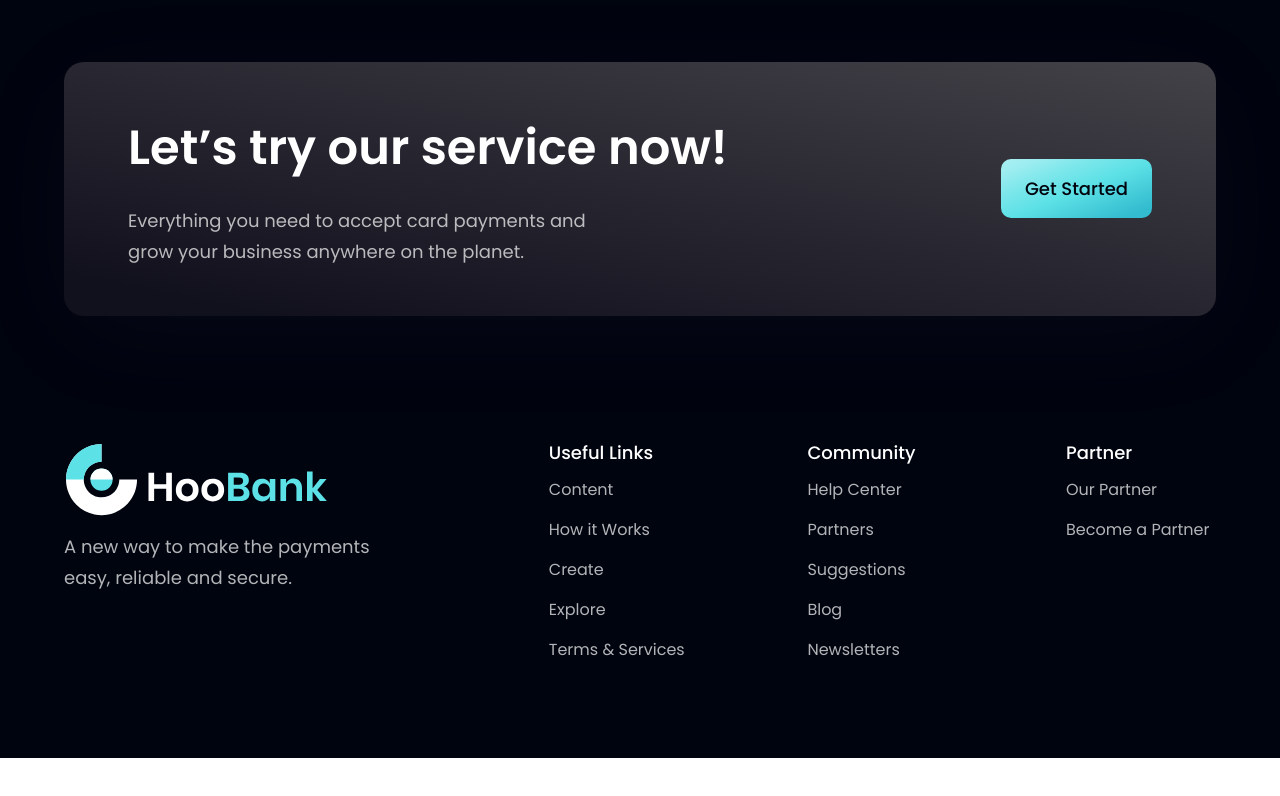
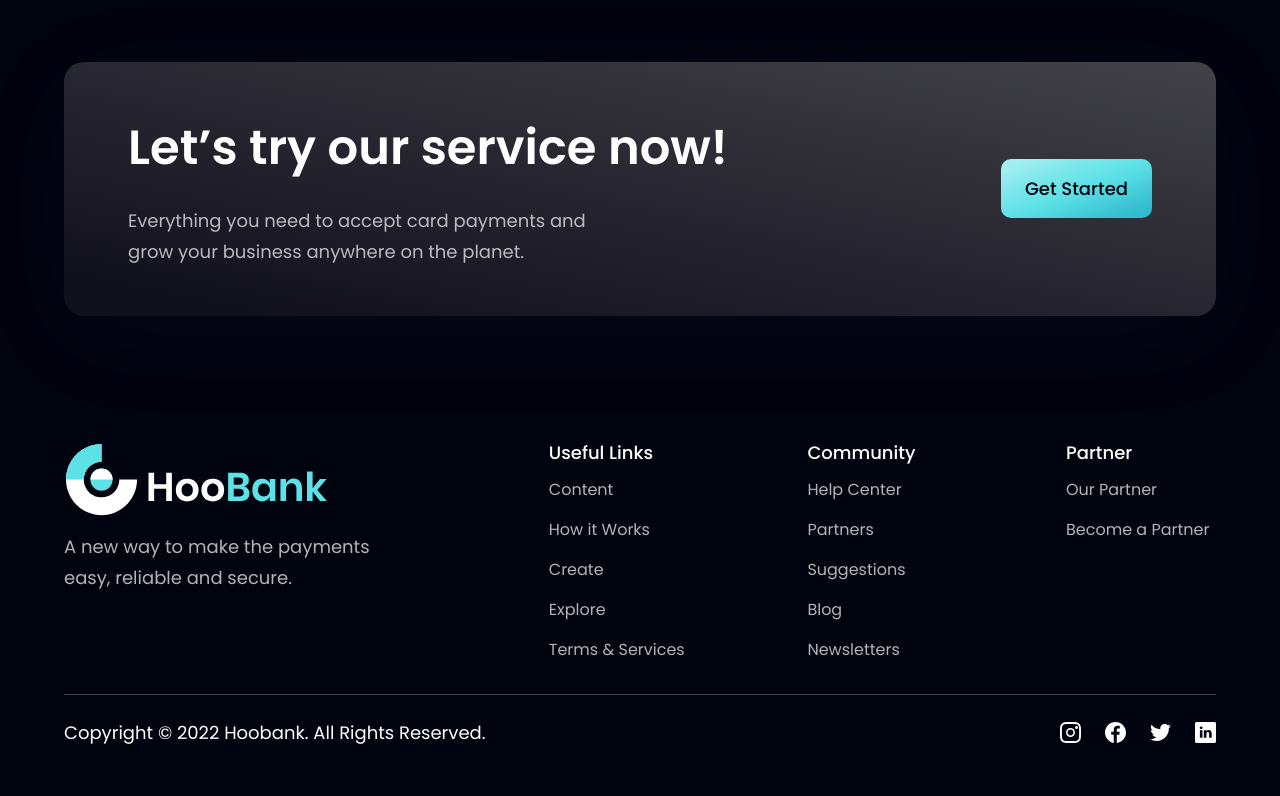
Before and after one commit to mattoattacko/bank_landing, a React (Vite) app: page / in a window 1280 px wide. Shown: the part 4082-4878 px from the top of the page. Before the commit the page ends 4840 px from the top, so only its background shows below. Built offline with nearby package versions, Linux system fonts and the light colour scheme.

Commit message:
footer mostly complete. Final touchups needed.

```diff
--- a/src/components/Footer.jsx
+++ b/src/components/Footer.jsx
@@ -34,6 +34,7 @@
                 <li
                   key={link.name}
                   className={`font-poppins font-normal text-[16px] leading-[24px] text-dimWhite hover:text-secondary cursor-pointer ${index !== footerLink.links.length - 1 ? 'mb-4' : 'mb-0'}  `}
+                  // 'index !==' stuff above is to add a property to the last link in the list. if you don't do this, the last link will have a bottom margin of 0, and we don't want that.
                 >
                   {link.name}
                 </li>
@@ -43,6 +44,25 @@
         ))}
       </div>
     </div>
+
+    {/* social media container */}
+    <div className='flex w-full justify-between items-center md:flex-row flex-col pt-6 border-t-[1px] border-t-[#3f3e45]'>
+      <p className='font-poppins font-normal text-center text-[18px] leading-[27px] text-white '>
+      Copyright © 2022 Hoobank. All Rights Reserved.
+      </p>
+
+      {/* icons */}
+      <div className='flex flex-row md:mt-0 mt-6 '>
+        {socialMedia.map((social, index) => (
+          <img
+            key={social.id}
+            src={social.icon}
+            alt={social.id}
+            className={`w-[21px] h-[21px] object-contain cursor-pointer hover:opacity-50 ${index !== socialMedia.length - 1 ? 'mr-6' : 'mr-0'}`}
+          />
+        ))}
+      </div>
+    </div>
   </section>
 )
 
```
